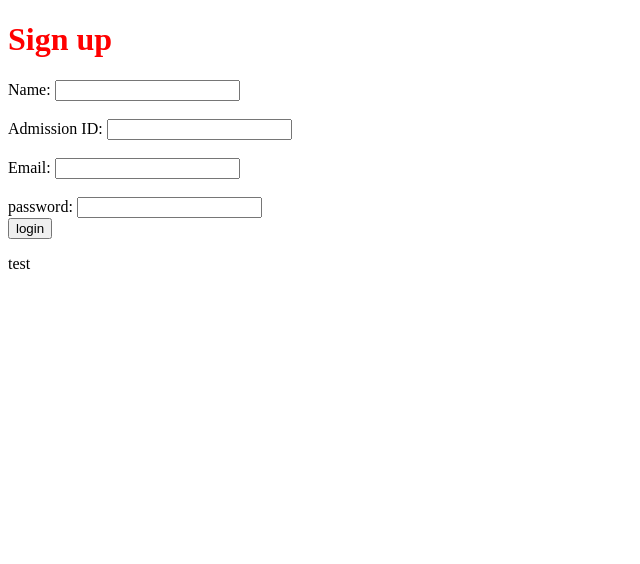
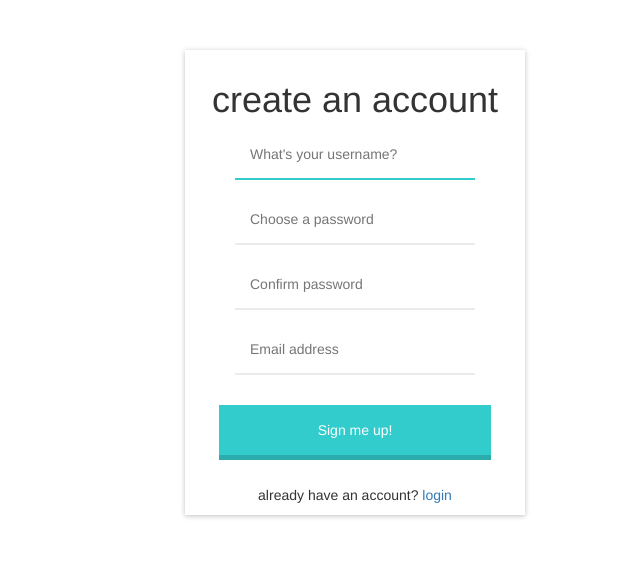
Before and after one commit to kurian-thomas/dbms_project, a Django app: page /tc/index/ in a window 1280 px wide. Shown: the top 564 px of the page, without its empty margins (0-640 px from the left). Run offline with Django 3.2, Linux system fonts and the light colour scheme; parts of the project's set-up code (start-up, migrations or seed data) failed here and were passed over; some libraries are stand-ins or nearby versions.

Commit message:
Signup page Layout done

```diff
--- a/static/c.css
+++ b/static/c.css
@@ -1,3 +1,93 @@
 .h{
 	color: red;
 }
+
+::selection {
+  background-color: #b5e2e7;
+}
+
+::-moz-selection {
+  background-color: #8ac7d8;
+}
+
+body {
+  background: #3CC;
+}
+
+.container {
+  display: -webkit-flex;
+  display: flex;
+  height: 100%;
+}
+
+#logbox {
+  padding: 10px;
+  margin: 50px auto;
+  width: 340px;
+  background-color: #fff;
+  -webkit-box-shadow: 0 1px 5px rgba(0, 0, 0, 0.25);
+  -moz-box-shadow: 0 1px 5px rgba(0, 0, 0, 0.25);
+  box-shadow: 0 1px 5px rgba(0, 0, 0, 0.25);
+}
+
+h1 {
+  text-align: center;
+  font-size: 175%;
+  color: #757575;
+  font-weight: 300;
+}
+
+h1, input {
+  font-family: "Open Sans", Helvetica, sans-serif;
+}
+
+.input {
+  width: 75%;
+  height: 50px;
+  display: block;
+  margin: 0 auto 15px;
+  padding: 0 15px;
+  border: none;
+  border-bottom: 2px solid #ebebeb;
+}
+.input:focus {
+  outline: none;
+  border-bottom-color: #3CC !important;
+}
+.input:hover {
+  border-bottom-color: #dcdcdc;
+}
+.input:invalid {
+  box-shadow: none;
+}
+
+.pass:-webkit-autofill {
+  -webkit-box-shadow: 0 0 0 1000px white inset;
+}
+
+.inputButton {
+  position: relative;
+  width: 85%;
+  height: 50px;
+  display: block;
+  margin: 30px auto 30px;
+  color: white;
+  background-color: #3CC;
+  border: none;
+  -webkit-box-shadow: 0 5px 0 #2CADAD;
+  -moz-box-shadow: 0 5px 0 #2CADAD;
+  box-shadow: 0 5px 0 #2CADAD;
+}
+.inputButton:hover {
+  top: 2px;
+  -webkit-box-shadow: 0 3px 0 #2CADAD;
+  -moz-box-shadow: 0 3px 0 #2CADAD;
+  box-shadow: 0 3px 0 #2CADAD;
+}
+.inputButton:active {
+  top: 5px;
+  box-shadow: none;
+}
+.inputButton:focus {
+  outline: none;
+}
--- a/tc_app/templates/tc_app/index.html
+++ b/tc_app/templates/tc_app/index.html
@@ -4,35 +4,26 @@
 <head>
 	<title>Sign up</title>
 	<link rel="stylesheet" type="text/css" href="{% static "c.css" %}">
-
+	<link rel="stylesheet" type="text/css" href="{% static "bootstrap/css/bootstrap.css" %}">
 </head>
 <body>
-
-	<h1 class="h">Sign up</h1>
-
-	<form  id="sign_in" onsubmit="return false;">
-		<label>Name:</label>
-		<input type="text" name="name" id="name" >
-		<br>
-		<br>
-		<label>Admission ID:</label>
-		<input type="text" name="admission" id="admission" >
-		<br>
-		<br>
-		<label>Email:</label>
-		<input type="text" name="email" id="email" >
-		<br>
-		<br>
-
-		<label for="pass">password:</label>
-		<input type="password" >
-		<br>
-		<button id="signin" onclick="get_element_signup()">login</button>
-		{% csrf_token %}
-	</form>
-	<p id="output"> test</p>
-
-
+	<div class="container">
+    <div class="col-md-6">
+    <div id="logbox">
+      <form id="signup" method="post" action="/signup">
+        <h1>create an account</h1>
+        <input name="user[name]" type="text" placeholder="What's your username?" pattern="^[\w]{3,16}$" autofocus="autofocus" required="required" class="input pass"/>
+        <input name="user[password]" type="password" placeholder="Choose a password" required="required" class="input pass"/>
+        <input name="user[password2]" type="password" placeholder="Confirm password" required="required" class="input pass"/>
+        <input name="user[email]" type="email" placeholder="Email address" class="input pass"/>
+        <input type="submit" value="Sign me up!" class="inputButton"/>
+        <div class="text-center">
+            already have an account? <a href="#" id="login_id">login</a>
+        </div>
+      </form>
+    </div>
+	</div>
+</div>
 </body>
 
 	<script type="text/javascript" src="{% static 'ja.js' %}"></script>
```
